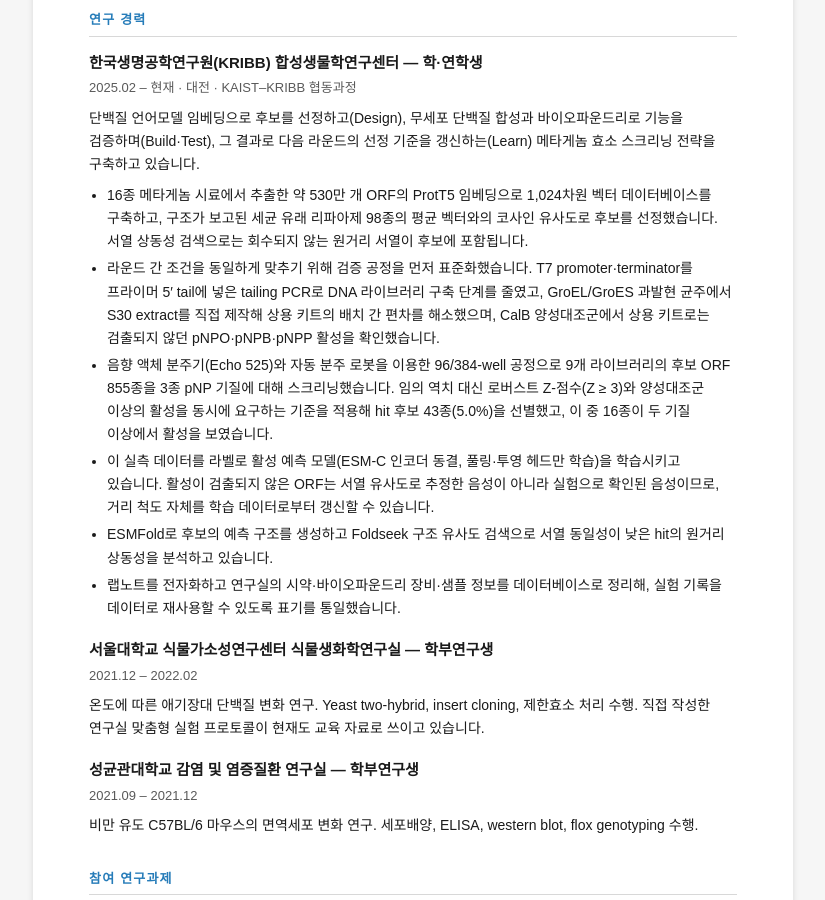
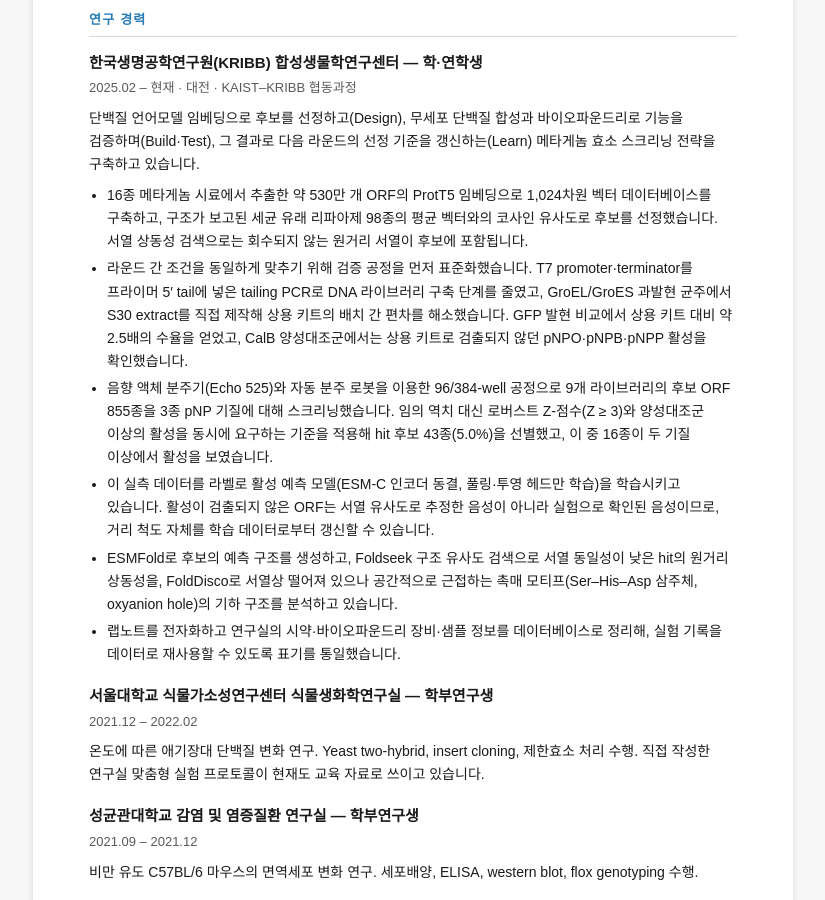
Before and after one commit to TinyKRex/tinykrex.github.io, a Jekyll site: the page built from cv-kr.html, in a window 1280 px wide and 900 px high, scrolled down 1122 px. Shown: the whole window, without its empty margins (227-1052 px from the left). Built offline with Jekyll 4.4.1, drawn with Linux system fonts in a browser that asks for light colours; some of the changed text lies outside the part shown.

Commit message:
site: restore S30 yield and FoldDisco, add LinkedIn
- S30 extract 상용 키트 대비 약 2.5배 수율(GFP 비교) 복원
- 구조 해석에 FoldDisco(불연속 촉매 모티프) 복원 — Skills 포함
- LinkedIn 프로필을 사이드바·About·CV(영문/국문)에 추가

Co-Authored-By: Claude Opus 5 <noreply@anthropic.com>

```diff
--- a/_config.yml
+++ b/_config.yml
@@ -33,5 +33,5 @@ nav:
 cv: /cv.html
 cv_kor: /cv-kr.html
 scholar:   # Google Scholar profile URL
-linkedin:  # LinkedIn profile URL — recommended for non-Korean recruiters
+linkedin: https://www.linkedin.com/in/yunkyeong-kang-91b010409/
 email: riveryk@kaist.ac.kr
--- a/cv-kr.html
+++ b/cv-kr.html
@@ -133,8 +134,9 @@ permalink: /cv-kr.html
       서열 상동성 검색으로는 회수되지 않는 원거리 서열이 후보에 포함됩니다.</li>
       <li>라운드 간 조건을 동일하게 맞추기 위해 검증 공정을 먼저 표준화했습니다. T7 promoter·terminator를
       프라이머 5&prime; tail에 넣은 tailing PCR로 DNA 라이브러리 구축 단계를 줄였고, GroEL/GroES 과발현
-      균주에서 S30 extract를 직접 제작해 상용 키트의 배치 간 편차를 해소했으며, CalB 양성대조군에서
-      상용 키트로는 검출되지 않던 pNPO·pNPB·pNPP 활성을 확인했습니다.</li>
+      균주에서 S30 extract를 직접 제작해 상용 키트의 배치 간 편차를 해소했습니다. GFP 발현 비교에서
+      상용 키트 대비 약 2.5배의 수율을 얻었고, CalB 양성대조군에서는 상용 키트로 검출되지 않던
+      pNPO·pNPB·pNPP 활성을 확인했습니다.</li>
       <li>음향 액체 분주기(Echo 525)와 자동 분주 로봇을 이용한 96/384-well 공정으로 9개 라이브러리의
       후보 ORF 855종을 3종 pNP 기질에 대해 스크리닝했습니다. 임의 역치 대신 로버스트 Z-점수(Z &ge; 3)와
       양성대조군 이상의 활성을 동시에 요구하는 기준을 적용해 hit 후보 43종(5.0%)을 선별했고, 이 중
@@ -142,8 +144,9 @@ permalink: /cv-kr.html
       <li>이 실측 데이터를 라벨로 활성 예측 모델(ESM-C 인코더 동결, 풀링·투영 헤드만 학습)을 학습시키고
       있습니다. 활성이 검출되지 않은 ORF는 서열 유사도로 추정한 음성이 아니라 실험으로 확인된 음성이므로,
       거리 척도 자체를 학습 데이터로부터 갱신할 수 있습니다.</li>
-      <li>ESMFold로 후보의 예측 구조를 생성하고 Foldseek 구조 유사도 검색으로 서열 동일성이 낮은 hit의
-      원거리 상동성을 분석하고 있습니다.</li>
+      <li>ESMFold로 후보의 예측 구조를 생성하고, Foldseek 구조 유사도 검색으로 서열 동일성이 낮은 hit의
+      원거리 상동성을, FoldDisco로 서열상 떨어져 있으나 공간적으로 근접하는 촉매 모티프(Ser&ndash;His&ndash;Asp
+      삼주체, oxyanion hole)의 기하 구조를 분석하고 있습니다.</li>
       <li>랩노트를 전자화하고 연구실의 시약·바이오파운드리 장비·샘플 정보를 데이터베이스로 정리해,
       실험 기록을 데이터로 재사용할 수 있도록 표기를 통일했습니다.</li>
     </ul>
@@ -203,7 +206,7 @@ permalink: /cv-kr.html
   <dl class="skills">
     <dt>전산</dt>
     <dd>Python(PyTorch), R, Linux·GPU 서버 환경; 단백질 언어모델(ProtT5, ESM-C, ESM-2) 및 임베딩 DB 구축(HDF5);
-    ESMFold, AlphaFold3, RFdiffusion, LigandMPNN; Foldseek; UMAP, 대조학습; NGS·멀티오믹스 분석</dd>
+    ESMFold, AlphaFold3, RFdiffusion, LigandMPNN; Foldseek, FoldDisco; UMAP, 대조학습; NGS·멀티오믹스 분석</dd>
     <dt>실험</dt>
     <dd>무세포 단백질 합성 및 S30 extract 제작; 프라이머 설계, PCR, Gibson assembly, 형질전환;
     효소 활성 분석(pNP 기질), SDS-PAGE; 세포배양, ELISA, western blot, yeast two-hybrid</dd>
```
Also changed, not shown: other parts of cv-kr.html (+2 -1 lines), cv.html (+9 -6 lines), experience.md (+1 -1 lines), index.md (+1 -0 lines), research.md (+7 -5 lines).
